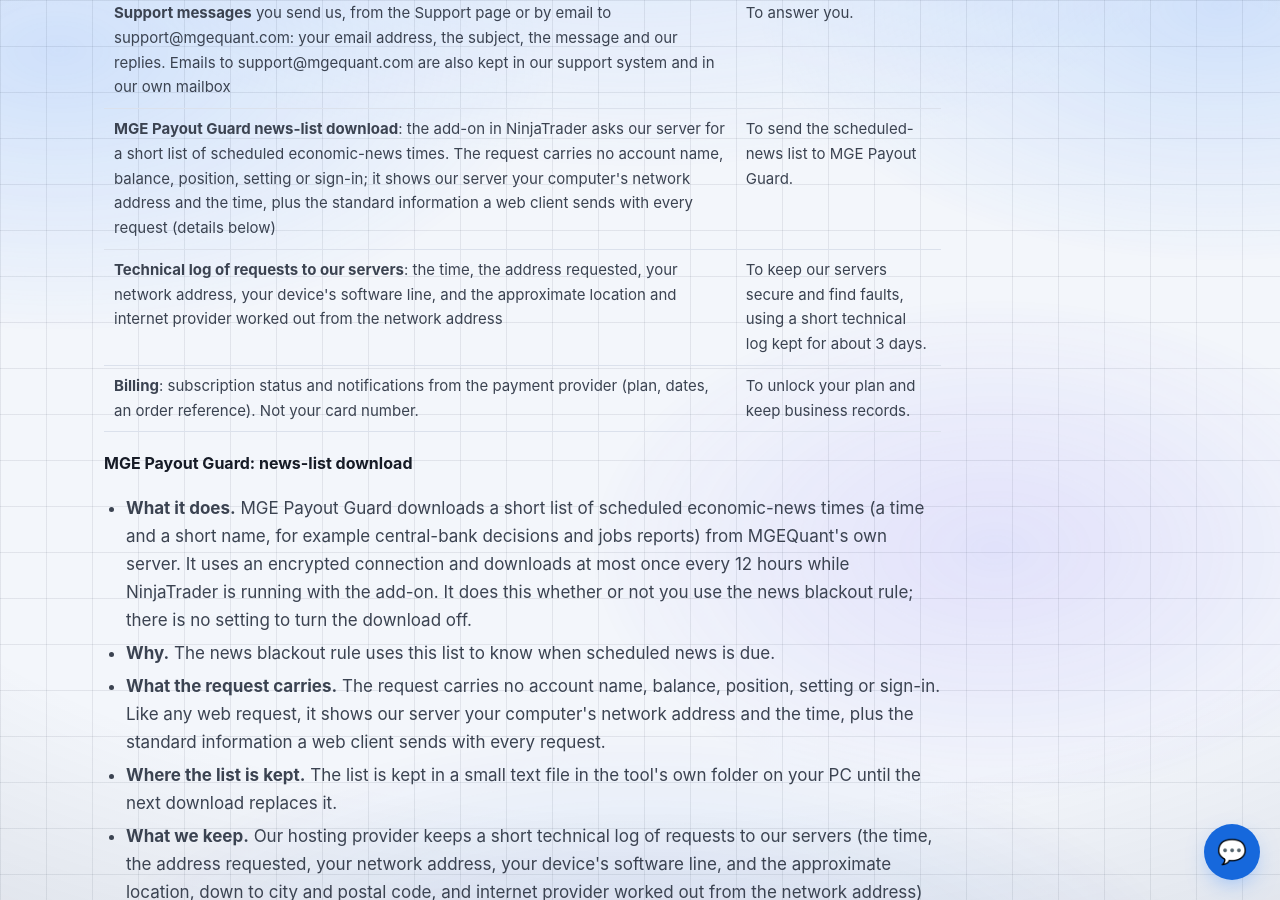
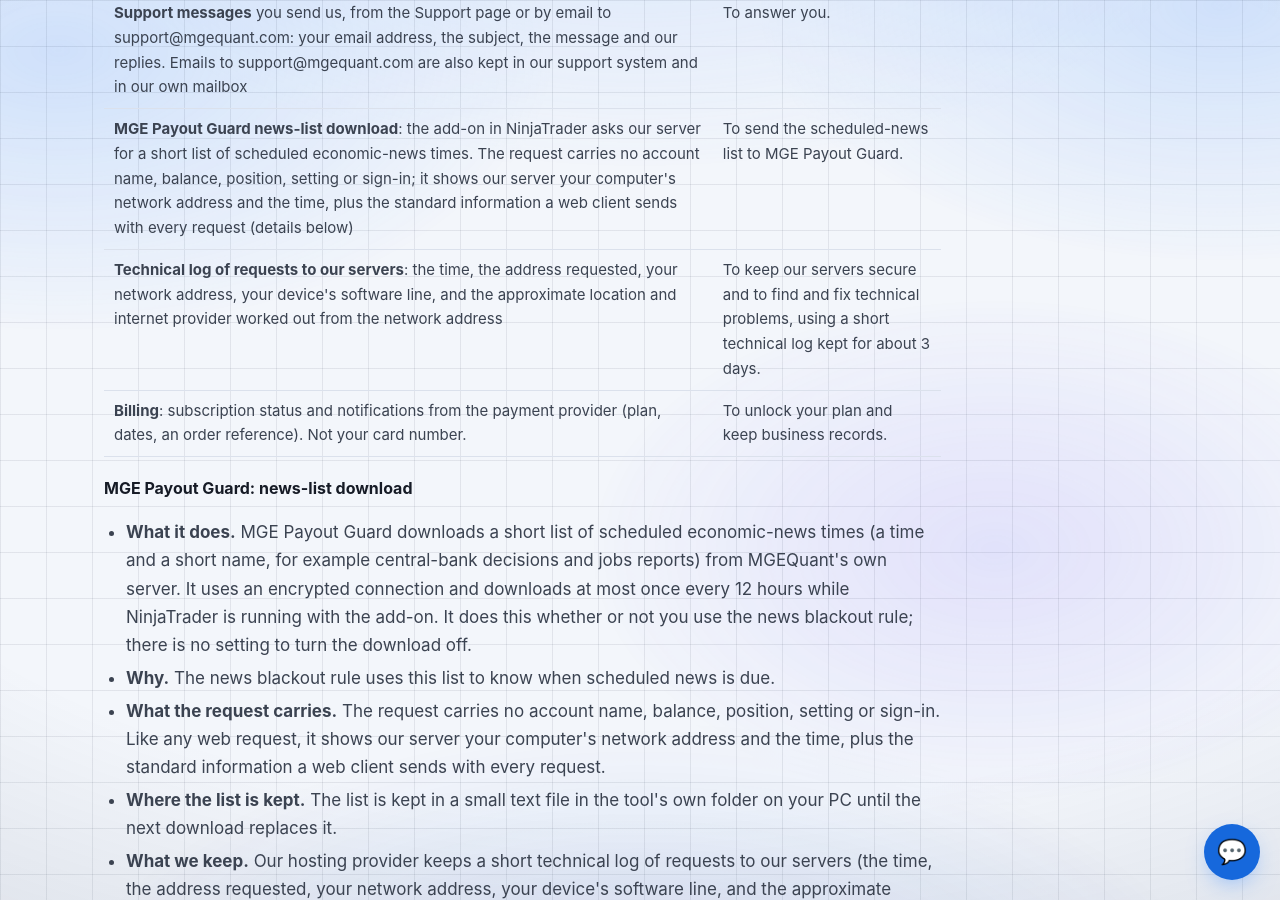
Before and after one commit to MGEQuant/MGEQuant, a Jekyll site: the page privacy.html, which Jekyll copies as it is, in a window 1280 px wide and 900 px high, scrolled down 1103 px. Built offline with Jekyll 4.4.1, drawn with Linux system fonts in a browser that asks for light colours.

Commit message:
Privacy page: log purpose row in plainer words (find and fix technical problems)

```diff
--- a/privacy.html
+++ b/privacy.html
@@ -511,7 +511,7 @@ Our business registration details, mailing address and phone number will be publ
   <tr><td><b>Trades from your paired computers</b>: instrument, side, size, prices, stops, results in points, dollars and R, times, the name of the strategy or tag, the account type (simulation, prop or live) and the name you gave the computer. <b>Broker account names are removed before they are stored.</b></td><td>To provide your journal, statistics and CSV export.</td></tr>
   <tr><td><b>Support messages</b> you send us, from the Support page or by email to support@mgequant.com: your email address, the subject, the message and our replies. Emails to support@mgequant.com are also kept in our support system and in our own mailbox</td><td>To answer you.</td></tr>
   <tr><td><b>MGE Payout Guard news-list download</b>: the add-on in NinjaTrader asks our server for a short list of scheduled economic-news times. The request carries no account name, balance, position, setting or sign-in; it shows our server your computer's network address and the time, plus the standard information a web client sends with every request (details below)</td><td>To send the scheduled-news list to MGE Payout Guard.</td></tr>
-  <tr><td><b>Technical log of requests to our servers</b>: the time, the address requested, your network address, your device's software line, and the approximate location and internet provider worked out from the network address</td><td>To keep our servers secure and find faults, using a short technical log kept for about 3 days.</td></tr>
+  <tr><td><b>Technical log of requests to our servers</b>: the time, the address requested, your network address, your device's software line, and the approximate location and internet provider worked out from the network address</td><td>To keep our servers secure and to find and fix technical problems, using a short technical log kept for about 3 days.</td></tr>
   <tr><td><b>Billing</b>: subscription status and notifications from the payment provider (plan, dates, an order reference). Not your card number.</td><td>To unlock your plan and keep business records.</td></tr>
 </table>
 <h3>MGE Payout Guard: news-list download</h3>
```
